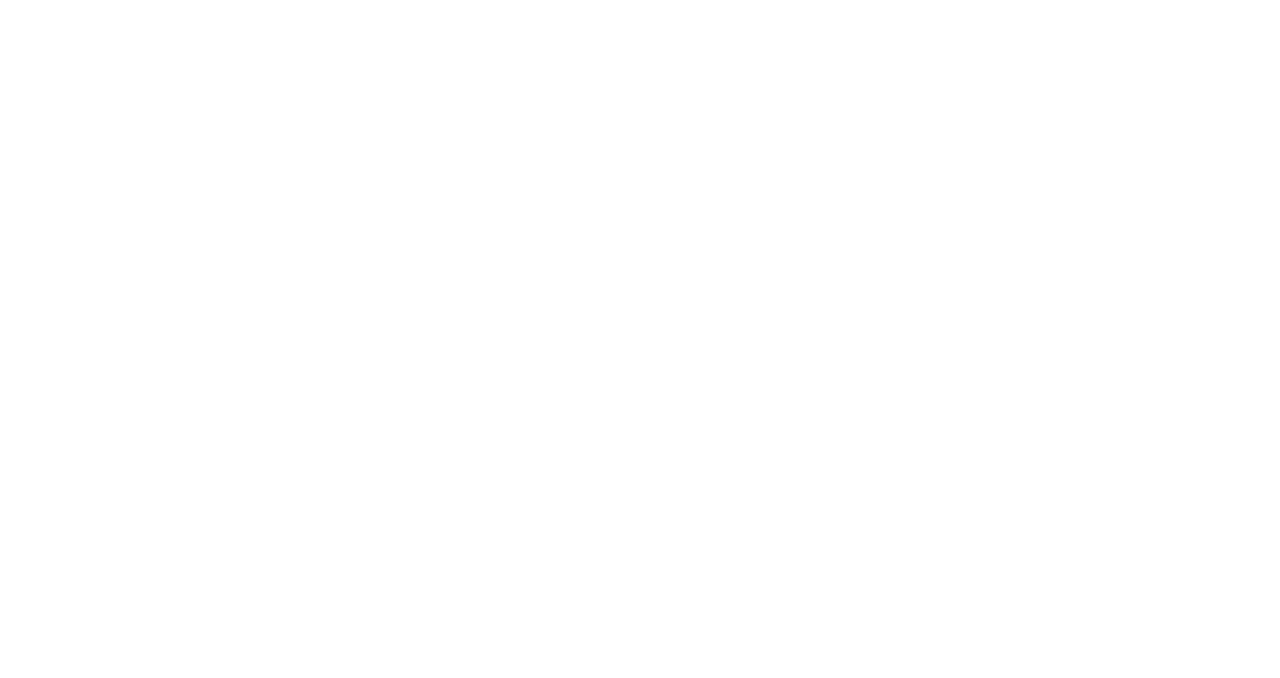
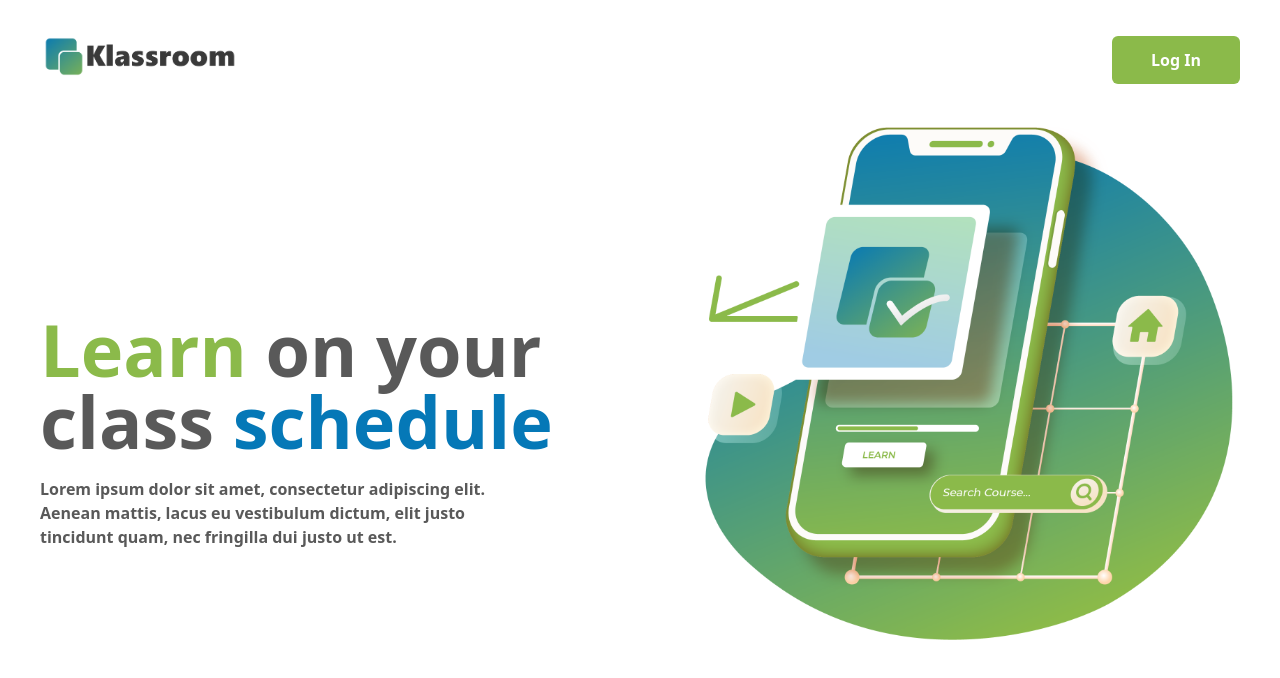
Before and after one commit to Itz-thevine/classroom, a React (Create React App) app: page / in a window 1280 px wide. Before the commit this address had no page. Shown: the top 678 px of the page. Built offline with nearby package versions, Linux system fonts and the light colour scheme.

Commit message:
new commit

```diff
--- a/src/App.js
+++ b/src/App.js
@@ -12,7 +12,7 @@
   return (
     <div className="App">
       <Routes>
-        <Route path='/classroom' exact element={<Home/>}/>
+        <Route path='/' exact element={<Home/>}/>
         <Route path='/login' element={<Login/>}/>
         <Route path='/admin' element={<Admin/>}>
           <Route path='' element={<Dashboard/>}/>
--- a/src/pages/login/Login.jsx
+++ b/src/pages/login/Login.jsx
@@ -112,7 +112,7 @@
       </div>
       <div className='flex flex-1 justify-center items-center flex-col h-screen'>
         <div className='flex h-10 mb-16'>
-          <Link to='/classroom'>
+          <Link to='/'>
             <img src={Logo} alt="" width={200} height={45} />
           </Link>
         </div>
```
